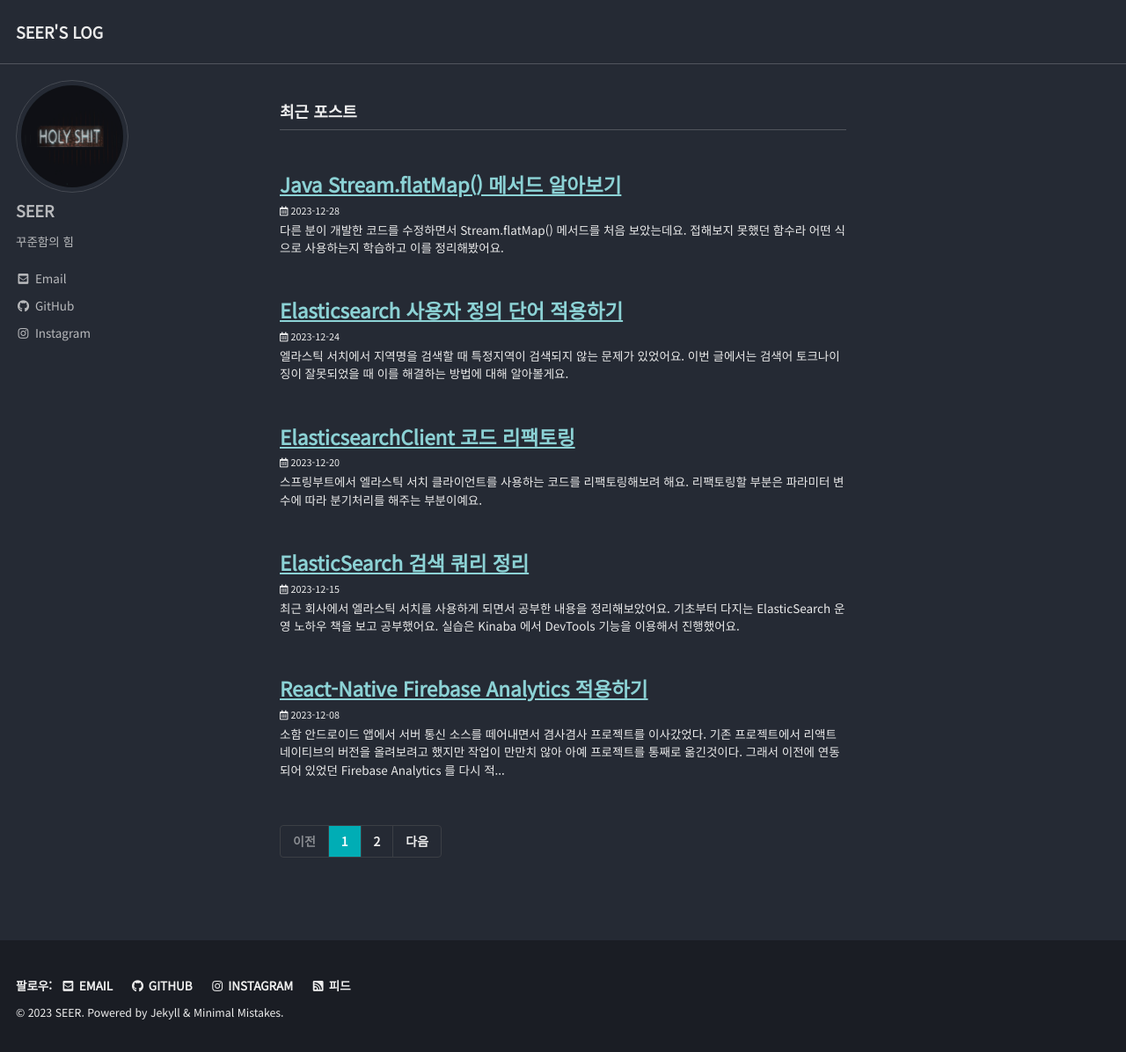
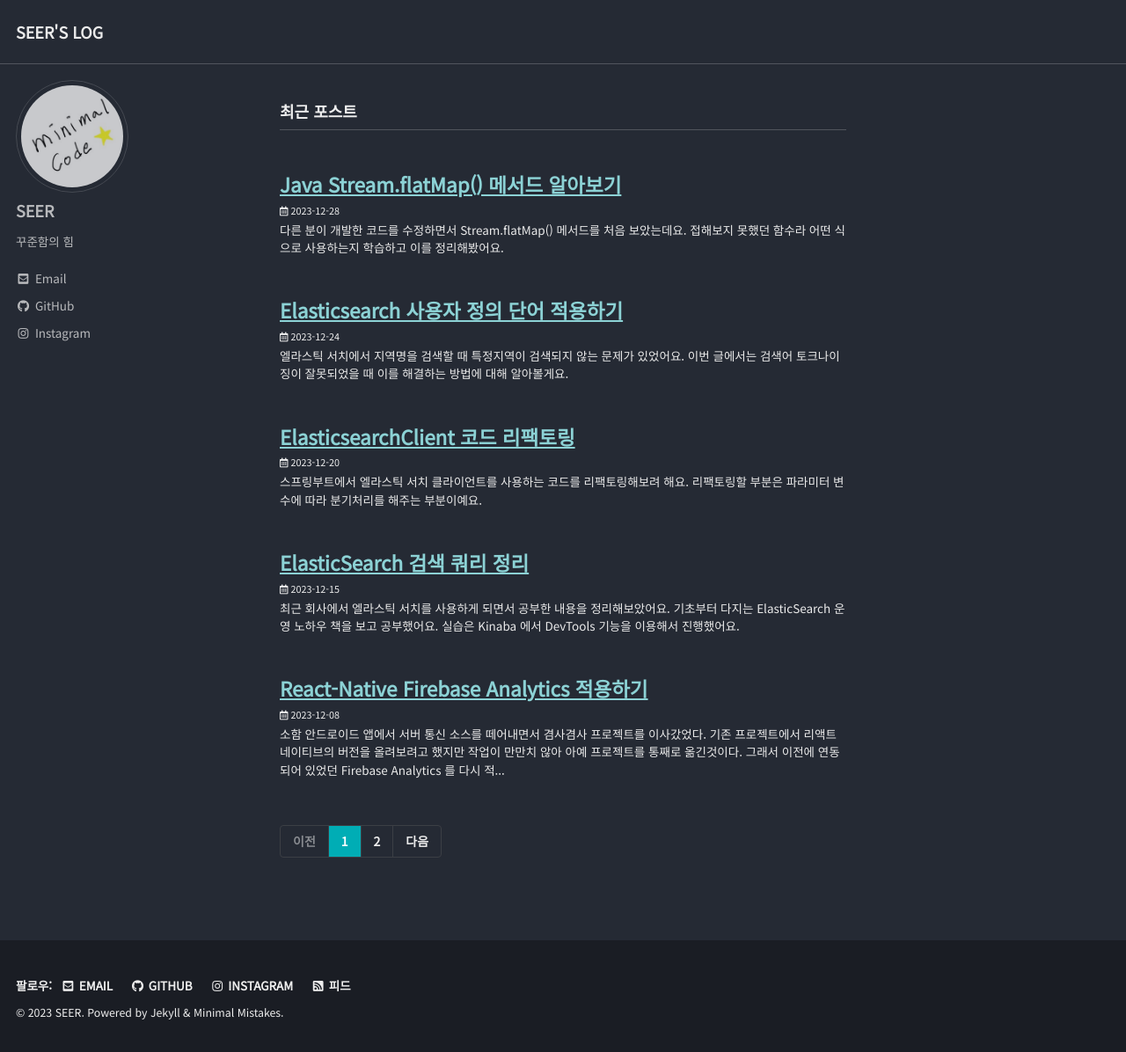
Before and after one commit to seer723/seer.github.io, a Jekyll site: the page built from index.html, in a window 1280 px wide and 1196 px high. Shown: the whole window at 88% size. Built offline with Jekyll 4.4.1, drawn with Linux system fonts in a browser that asks for light colours; cached includes are drawn as plain includes; the list of posts is cut into pages by our own code.

Commit message:
change profile

```diff
--- a/_config.yml
+++ b/_config.yml
@@ -105,7 +105,7 @@ analytics:
 # Site Author
 author:
   name             : "SEER"
-  avatar           : "/assets/images/holyshit.jpg"
+  avatar           : "/assets/images/minimalcode.png"
   bio              : "꾸준함의 힘"
   location         : # "Somewhere"
   email            :
```
Also changed, not shown: assets/images/holyshit.jpg (deleted), assets/images/minimalcode.png (added), assets/images/profile.jpg (deleted).
